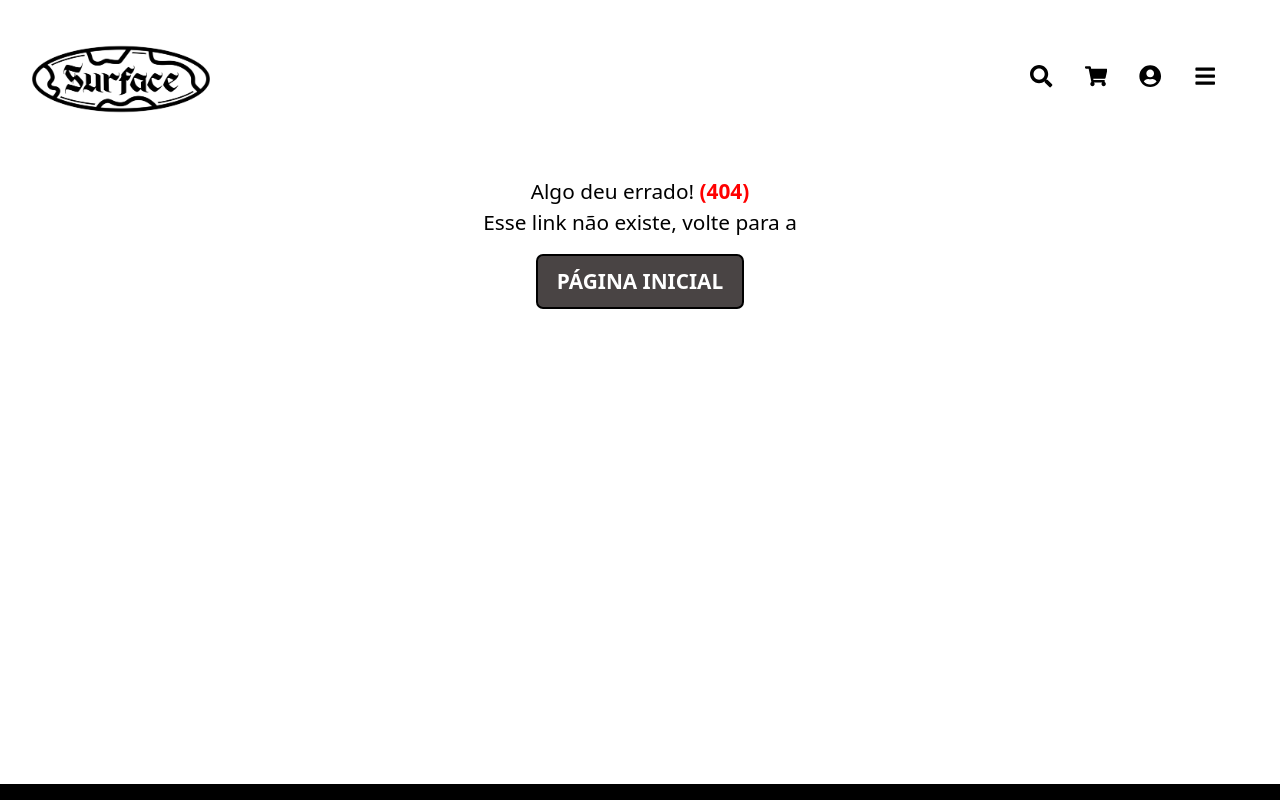
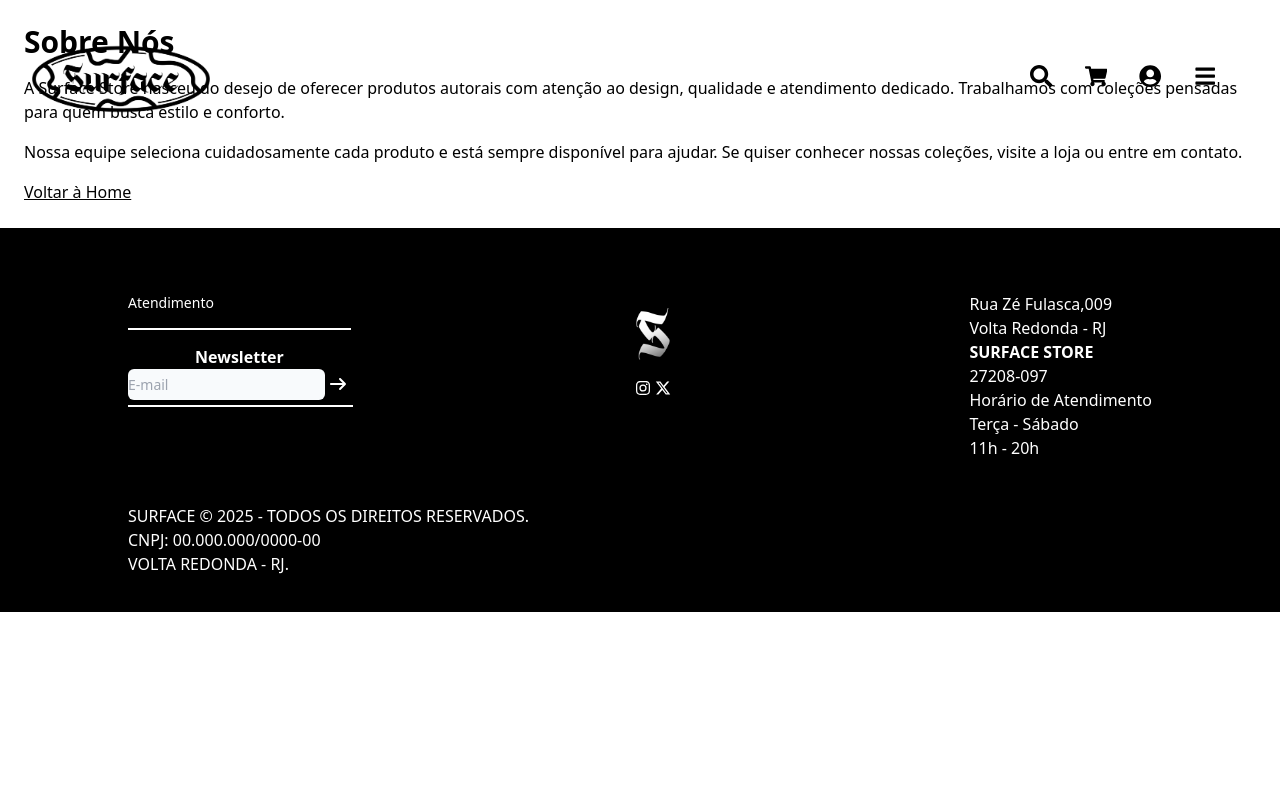
Before and after one commit to thalles-j/surface-test, a React (Vite) app in the folder frontend/: page /about-us in a window 1280 px wide. Shown: the top 800 px of the page. Built offline with nearby package versions, Linux system fonts and the light colour scheme; grey boxes are pictures that could not be loaded; a web font is replaced by a local one.

Commit message:
feat: Add About and Atendimento pages with routing and content updates

```diff
--- a/frontend/src/components/Footer/index.jsx
+++ b/frontend/src/components/Footer/index.jsx
@@ -15,7 +15,7 @@ export default function Footer() {
                         <div className={styles.wrap_menu}>
                             <ul className={styles.menu}>
                                 <li>
-                                    <Link to="/">Atendimento</Link>
+                                    <Link to="/atendimento">Atendimento</Link>
                                 </li>
                             </ul>
                         </div>
--- /dev/null
+++ b/frontend/src/pages/About/index.jsx
@@ -0,0 +1,21 @@
+import React from "react";
+import { Link } from "react-router-dom";
+
+export default function About() {
+  return (
+    <div className="container mx-auto p-6">
+      <h1 className="text-3xl font-bold mb-4">Sobre Nós</h1>
+      <p className="mb-4">
+        A Surface Store nasceu do desejo de oferecer produtos autorais com
+        atenção ao design, qualidade e atendimento dedicado. Trabalhamos com
+        coleções pensadas para quem busca estilo e conforto.
+      </p>
+      <p className="mb-4">
+        Nossa equipe seleciona cuidadosamente cada produto e está sempre
+        disponível para ajudar. Se quiser conhecer nossas coleções, visite a
+        loja ou entre em contato.
+      </p>
+      <Link to="/" className="text-primary underline">Voltar à Home</Link>
+    </div>
+  );
+}
--- /dev/null
+++ b/frontend/src/pages/Atendimento/index.jsx
@@ -0,0 +1,12 @@
+import React from "react";
+
+export default function Atendimento() {
+  return (
+    <div className="container mx-auto p-6">
+      <h1 className="text-3xl font-bold mb-4">Atendimento</h1>
+      <p className="mb-4">Rua Zé Fulasca, 009 — Volta Redonda - RJ</p>
+      <p className="mb-4">Horário de Atendimento: Terça - Sábado, 11h - 20h</p>
+      <p className="mb-4">Email: atendimento@surface.store</p>
+    </div>
+  );
+}
--- a/frontend/src/routes/index.jsx
+++ b/frontend/src/routes/index.jsx
@@ -9,6 +9,8 @@ import Entrar from '../pages/Entrar';
 import Page404 from '../pages/Page404';
 import Profile from '../pages/Profile';
 import AdminPainel from '../pages/Admin';
+import About from '../pages/About';
+import Atendimento from '../pages/Atendimento';
 
 // ======================
 // ProtectedRoute
@@ -63,7 +65,8 @@ export default function AppRoutes() {
       <Route path="/entrar" element={<Entrar />} />
       <Route path="/shop" element={<Shop />} />
       <Route path="/produto/:slug" element={<ProductDetail />} />
-
+      <Route path="/about-us" element={<About />} />
+      <Route path="/atendimento" element={<Atendimento />} />
 
       <Route
         path="/admin/*"
```
